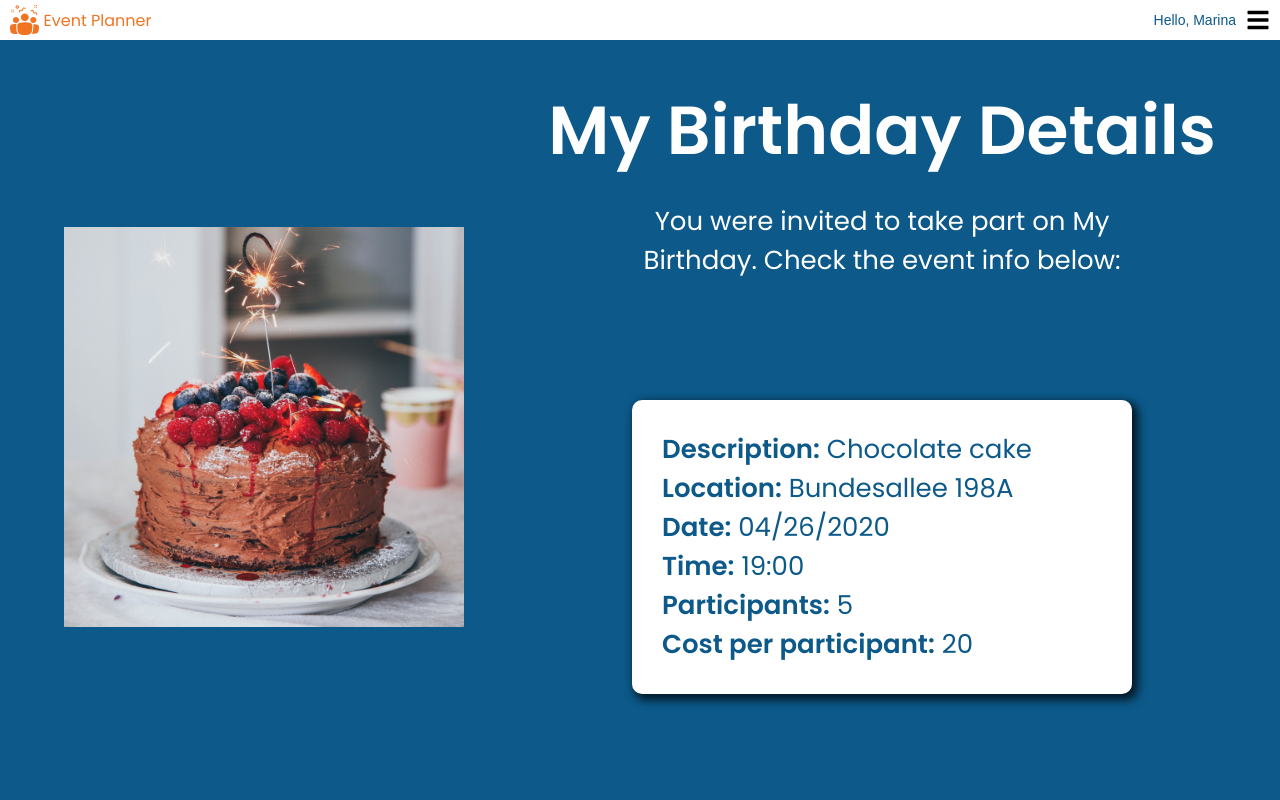
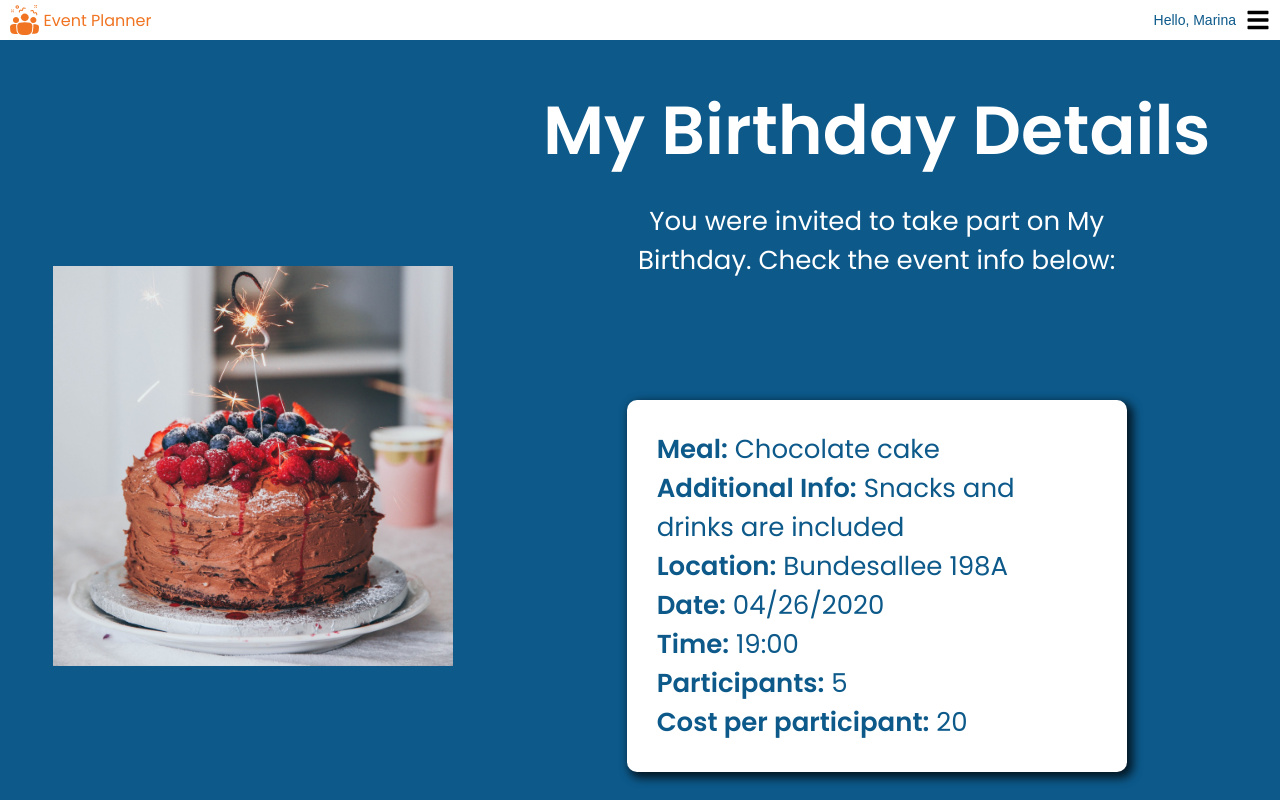
Before and after one commit to MarinaFroes/Event_Planner, a React (Create React App) app: page / in a window 1280 px wide. Shown: the top 800 px of the page. Built offline with nearby package versions, Linux system fonts and the light colour scheme.

Commit message:
feat: Add Additional info to the event card

```diff
--- a/src/components/EventCard.tsx
+++ b/src/components/EventCard.tsx
@@ -57,7 +57,8 @@ interface EventText {
   date: string,
   time: string,
   participants: number,
-  cost: number
+  cost: number,
+  additionalInfo?: string,
 }
 
 interface Props {
@@ -68,8 +69,12 @@ const EventCard: React.FC<Props> = ({ eventText }) => {
   return (
     <StyledEventCard>
       <StyledP>
-        <Item>Description:</Item> {eventText.description}
+        <Item>Meal:</Item> {eventText.description}
       </StyledP>
+        {
+          eventText.additionalInfo !== undefined && (
+          <StyledP><Item>Additional Info:</Item> {eventText.additionalInfo}</StyledP>)
+        }
       <StyledP>
         <Item>Location:</Item> {eventText.location}
       </StyledP>
```
